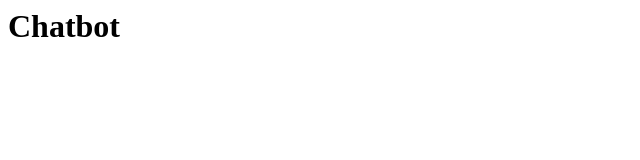
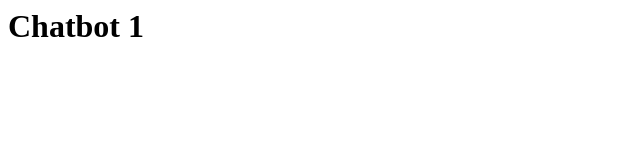
Before and after one commit to abomina/chatbotleon, a plain HTML site: page index.html in a window 1280 px wide. Shown: the full height of the page, 0-640 px from the left. Drawn offline with Linux system fonts and the light colour scheme.

Commit message:
version HMTL

```diff
--- a/index.html
+++ b/index.html
@@ -1,6 +1,6 @@
 <html>
     <head></head>
     <body>
-        <h1>Chatbot</h1>
+        <h1>Chatbot 1</h1>
     </body>
 </html>
```
